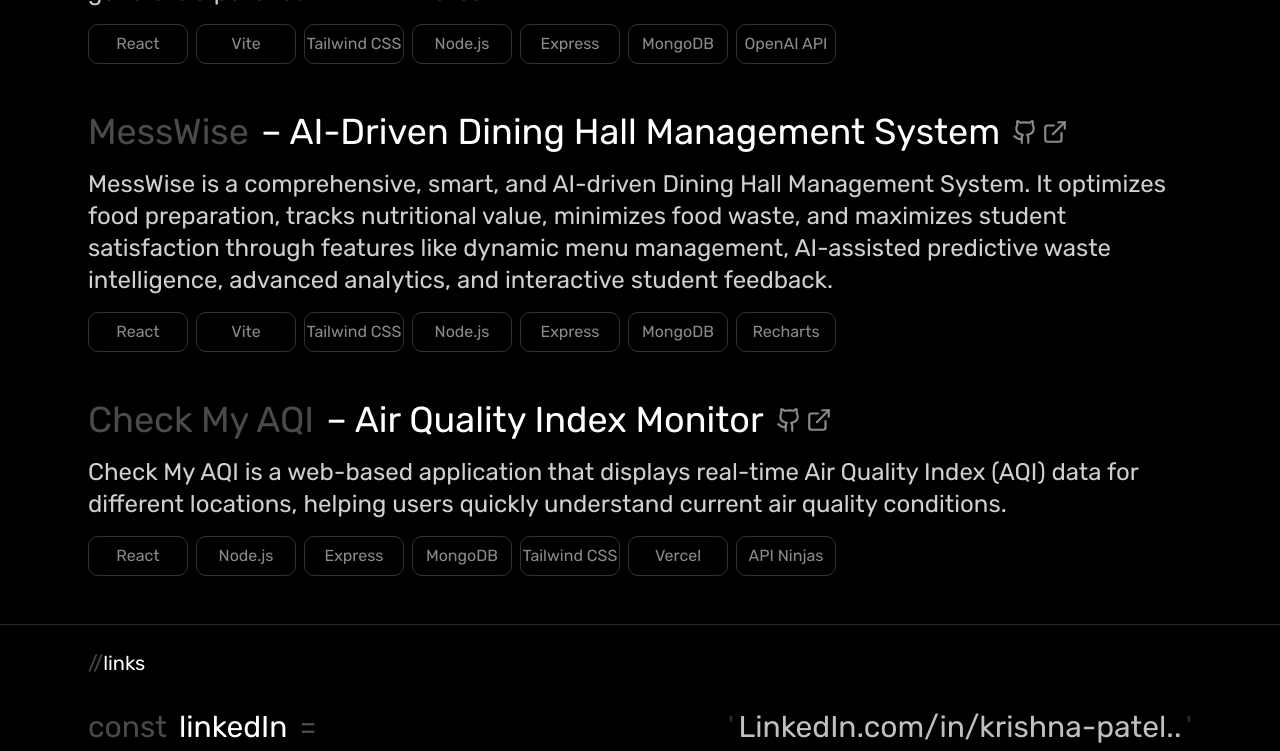
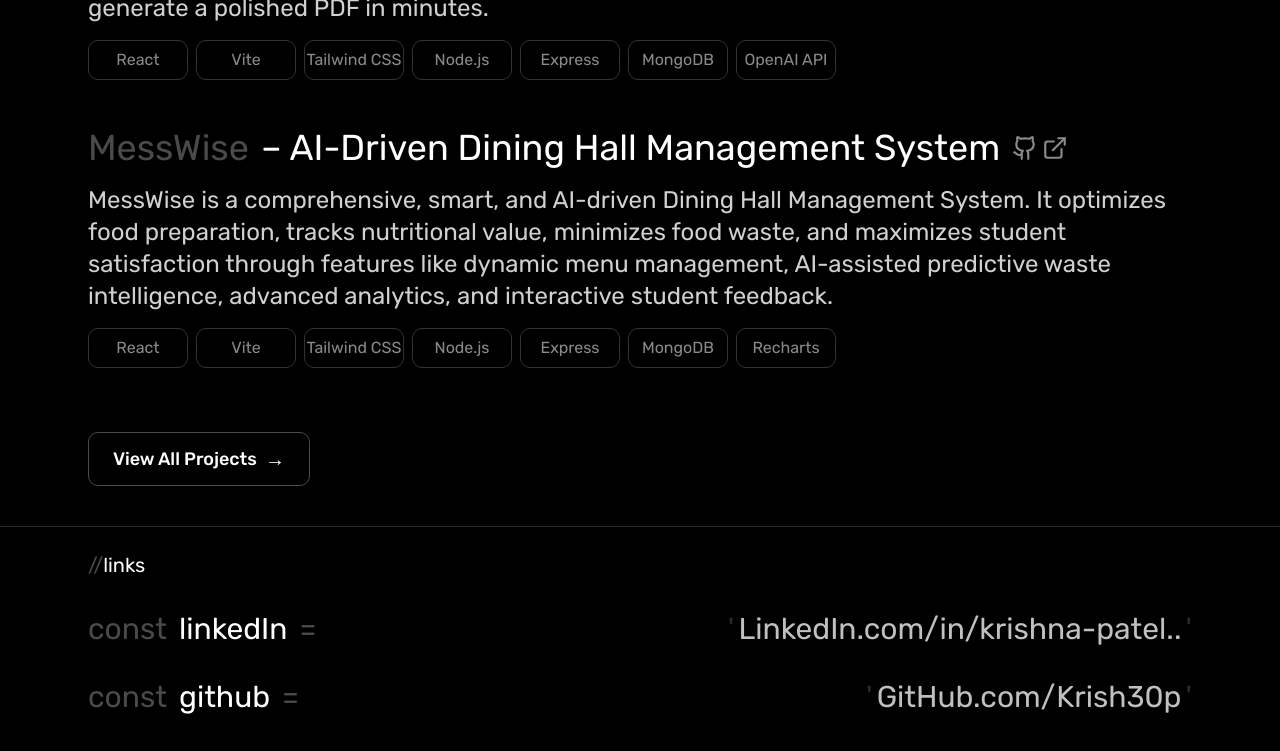
Before and after one commit to Krish30p/Portfolio, a React (Vite) app: page / in a window 1280 px wide. Shown: the part 1348-2099 px from the top of the page. Built offline with nearby package versions, Linux system fonts and the light colour scheme.

Commit message:
feat: implement client-side routing and add project showcase components

```diff
--- a/src/App.jsx
+++ b/src/App.jsx
@@ -1,4 +1,4 @@
-import React from 'react'
+import React, { useState, useEffect } from 'react'
 import Header from './pages/Header'
 import ClickSpark from './components/ClickSpark'
 import Main from './pages/Main'
@@ -9,6 +9,16 @@
 // import Certificates from './pages/Certificates'
 
 const App = () => {
+  const [currentPath, setCurrentPath] = useState(window.location.pathname)
+
+  useEffect(() => {
+    const handlePopState = () => {
+      setCurrentPath(window.location.pathname)
+    }
+    window.addEventListener('popstate', handlePopState)
+    return () => window.removeEventListener('popstate', handlePopState)
+  }, [])
+
   return (
     <ClickSpark
       sparkColor="#ffffff"
@@ -20,11 +30,17 @@
       <div>
         <Header />
         <main>
-          <Main />
-          <Skills />
-          <Projects />
-      {/* <Certificates /> */}
-          <Links />
+          {currentPath === '/projects' ? (
+            <Projects isFullPage={true} />
+          ) : (
+            <>
+              <Main />
+              <Skills />
+              <Projects isFullPage={false} />
+              {/* <Certificates /> */}
+              <Links />
+            </>
+          )}
         </main>
         <footer>
           <Designed />
--- /dev/null
+++ b/src/lib/router.js
@@ -0,0 +1,10 @@
+/**
+ * Simple client-side router helper.
+ * Triggers a navigation by updating history state and dispatching a popstate event,
+ * which React components can listen to.
+ */
+export const navigate = (to) => {
+  window.history.pushState({}, '', to);
+  window.dispatchEvent(new PopStateEvent('popstate'));
+  window.scrollTo({ top: 0, behavior: 'smooth' });
+};
--- a/src/pages/Header.jsx
+++ b/src/pages/Header.jsx
@@ -1,6 +1,7 @@
+import React from "react";
 import GlareHover from "@/components/GlareHover";
 import { Mail, Linkedin, Github } from "lucide-react";
-import React from "react";
+import { navigate } from "@/lib/router";
 
 const Header = () => {
   return (
@@ -8,8 +9,13 @@
       <div className="px-4 sm:px-22">
         <div className="flex flex-col sm:flex-row items-center sm:items-start justify-between py-2 gap-3 sm:gap-0">
           {/* Left side */}
-          <div className="text-center">
-            <h1 className="text-[#f0f0f0] text-2xl sm:text-3xl">{"<Krishna Patel />"}</h1>
+          <div className="text-center select-none">
+            <h1
+              onClick={() => navigate("/")}
+              className="text-[#f0f0f0] text-2xl sm:text-3xl cursor-pointer hover:text-[#c0c0c0] transition"
+            >
+              {"<Krishna Patel />"}
+            </h1>
             <p className="text-[#8a8a8a] text-lg sm:text-xl">Full Stack Developer</p>
           </div>
 
--- a/src/pages/Projects.jsx
+++ b/src/pages/Projects.jsx
@@ -45,16 +45,31 @@
   },
 ];
 
-const Projects = () => {
+import { navigate } from "@/lib/router";
+
+const Projects = ({ isFullPage = false }) => {
+  const displayedProjects = isFullPage ? projects : projects.slice(0, 3);
+
   return (
     <section className="bg-black text-white px-4 sm:px-22 py-6 border-t border-[#2a2a2a]">
       <div>
-        <div className="text-lg sm:text-xl">
-          <span className="text-[#4a4a4a]">//</span>
-          <span>projects</span>
+        {isFullPage && (
+          <div className="mb-8">
+            <button
+              onClick={() => navigate("/")}
+              className="inline-flex items-center gap-2 text-[#8a8a8a] hover:text-white transition cursor-pointer text-base sm:text-lg"
+            >
+              <span>← Back to Home</span>
+            </button>
+          </div>
+        )}
+
+        <div className="text-lg sm:text-xl mb-4">
+          <span className="text-[#4a4a4a]">// </span>
+          <span>{isFullPage ? "all projects" : "projects"}</span>
         </div>
 
-        {projects.map((project) => (
+        {displayedProjects.map((project) => (
           <div key={project.id} className="py-4">
             <div className="flex flex-col sm:flex-row sm:items-center gap-2 sm:gap-3 text-2xl sm:text-3xl lg:text-4xl py-2">
               <span className="text-[#4a4a4a]">{project.name}</span>
@@ -103,6 +118,18 @@
             </div>
           </div>
         ))}
+
+        {!isFullPage && (
+          <div className="mt-10 mb-4">
+            <button
+              onClick={() => navigate("/projects")}
+              className="inline-flex items-center gap-2 px-6 py-3 border border-[#4a4a4a] rounded-lg text-white hover:bg-white hover:text-black hover:border-white transition cursor-pointer text-base sm:text-lg font-medium"
+            >
+              <span>View All Projects</span>
+              <span className="text-xl">→</span>
+            </button>
+          </div>
+        )}
       </div>
     </section>
   );
```
